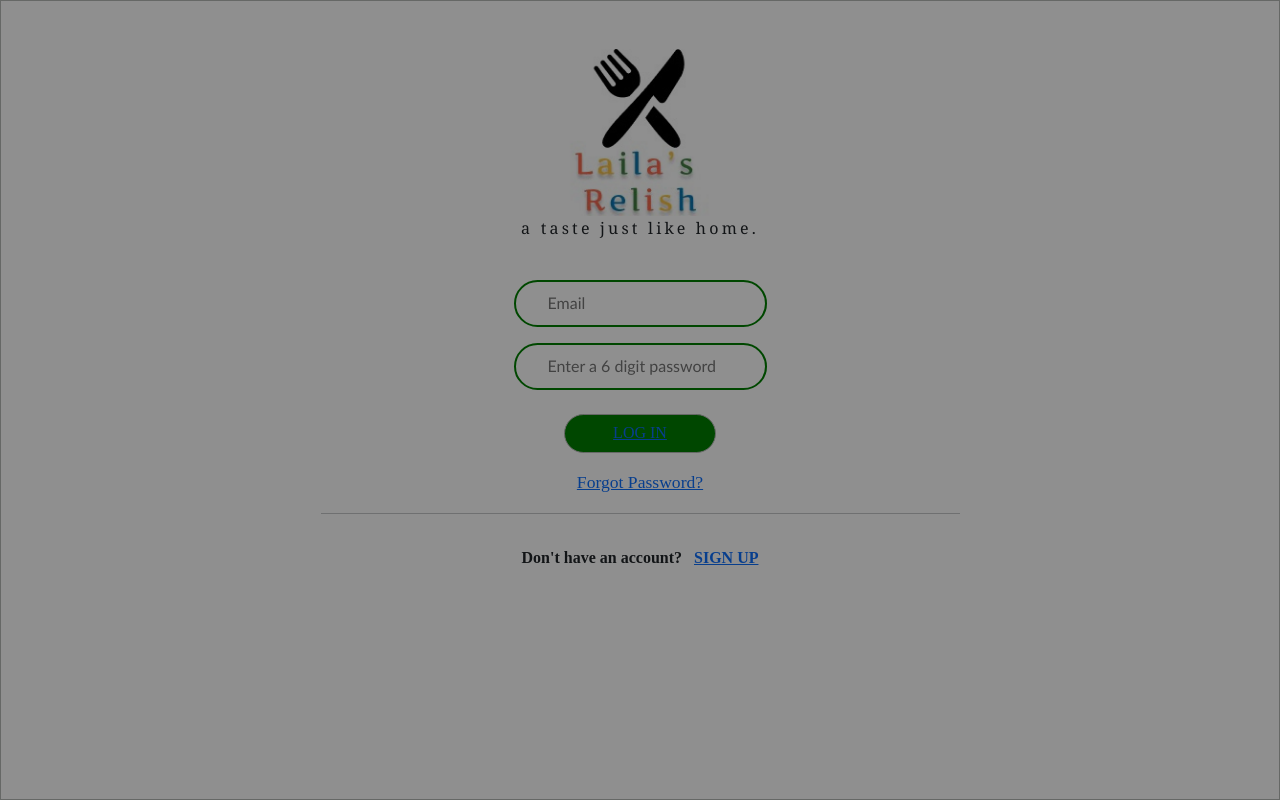
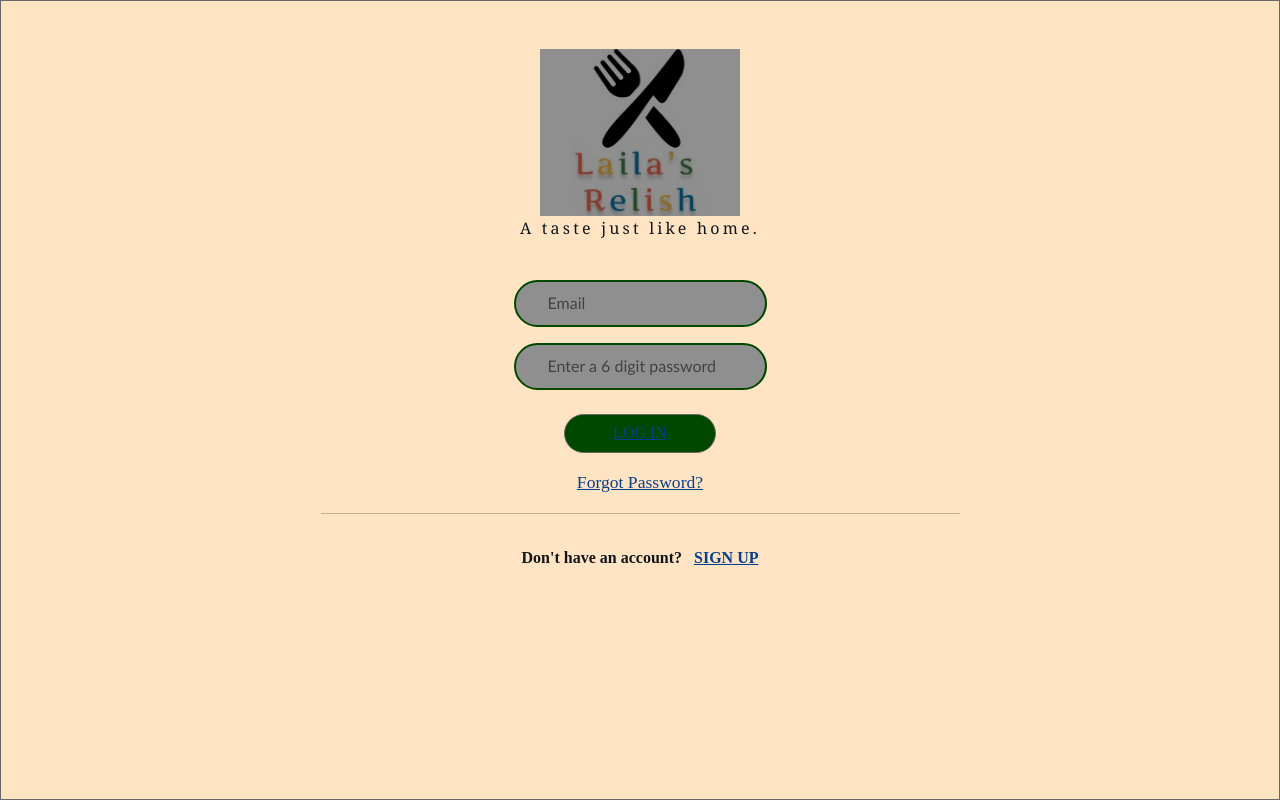
Before and after one commit to felixsunyk/felixsunyk-laila-Relish-food-App, a plain HTML site: page index.html in a window 1280 px wide. Drawn offline with nearby package versions, Linux system fonts and the light colour scheme.

Commit message:
updatting food app

```diff
--- a/index.html
+++ b/index.html
@@ -26,12 +26,12 @@
             <!-- <div data-aos="zoom-0ut"> -->
                 <div class="homeimage">
                     <img src="pictures/logo.jpg" alt="" width="200em">
-                    <p>a taste just like home.</p>
+                    <p>A taste just like home.</p>
                 </div>
                 <form action="" method="get">
                     <input type="Email" minlength="6" name="Email" maxlength="6" ma placeholder="Email" class="input" required> <br>
                     <input type="password" name="password" class="input" placeholder="Enter a 6 digit password" minlength="6" maxlength="6"  required> <br>
-                    <button class="login button"> <a href="main.html">LOG IN</a> </button> <br>
+                    <button class="login button"> <a href="main.html" target="_self">LOG IN</a> </button> <br>
                 </form>
                 <p class="forgotpass"><a href="forget.html" target="_self">Forgot Password?</a> </p>
                 <div class=" hr-container"><hr></div>
--- a/srcipt.js
+++ b/srcipt.js
@@ -10,7 +10,7 @@ window.addEventListener("load", () => {
     setTimeout(() => {
         const page2 = document.querySelector(".index1home");
         page2.style.transform = "translateX(0%)";
-      }, 2000);
+      }, );
     }, 1000);
 });
 // JavaScript (script.js):
--- a/style.css
+++ b/style.css
@@ -2,7 +2,7 @@
 
 body{
     filter: brightness(0.7);
-    background-color: darkgrey;
+   /* background-color: white; */
 }
 .index-div{
     position: absolute;
@@ -13,7 +13,7 @@ body{
     transition: transform 2s;
     justify-content: center;
     /* text-align: center; */
-    background-color:white;
+    /* background-color:white; */
     filter: brightness(0.8);
     /* margin: 4em auto; */
     /* border-radius: 2em; */
@@ -28,7 +28,7 @@ body{
     transform: translateX(0%);
 }
 .index1home{
-    transform: translateY(100%);
+    transform: translateX(100%);
 }
 
     .indexpageimage{
@@ -48,6 +48,7 @@ body{
     position: relative;
     width: 100%;
     overflow: hidden;
+    background-color: bisque;
 }
 .homeimage{
     margin-bottom: 2em;
@@ -265,6 +266,9 @@ a{
     width: 150px; /* Set the width of each item */
     width: fit-content;
 }
+.pic{
+    border-radius: 1em;
+}
 /* .main1{
     display: block;
     height: 100vh;
```
Also changed, not shown: main.html (+1 -1 lines).
